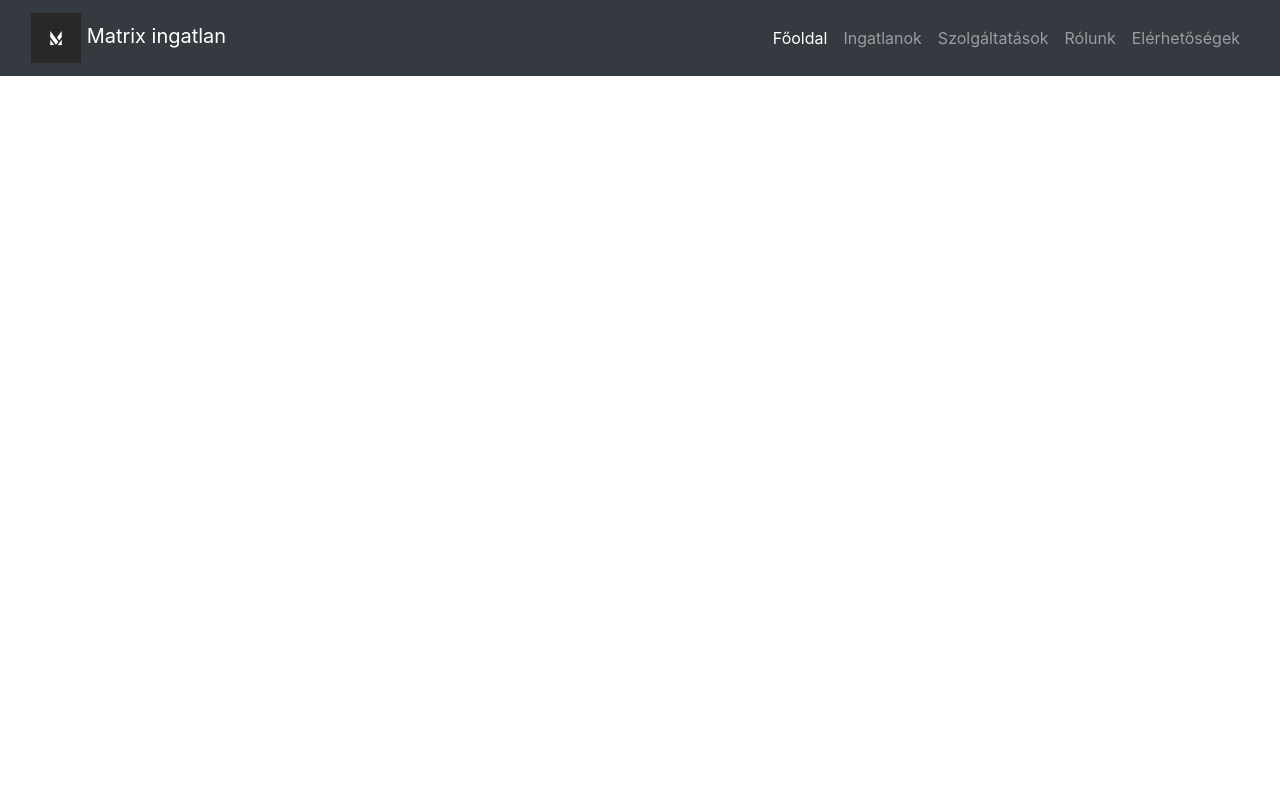
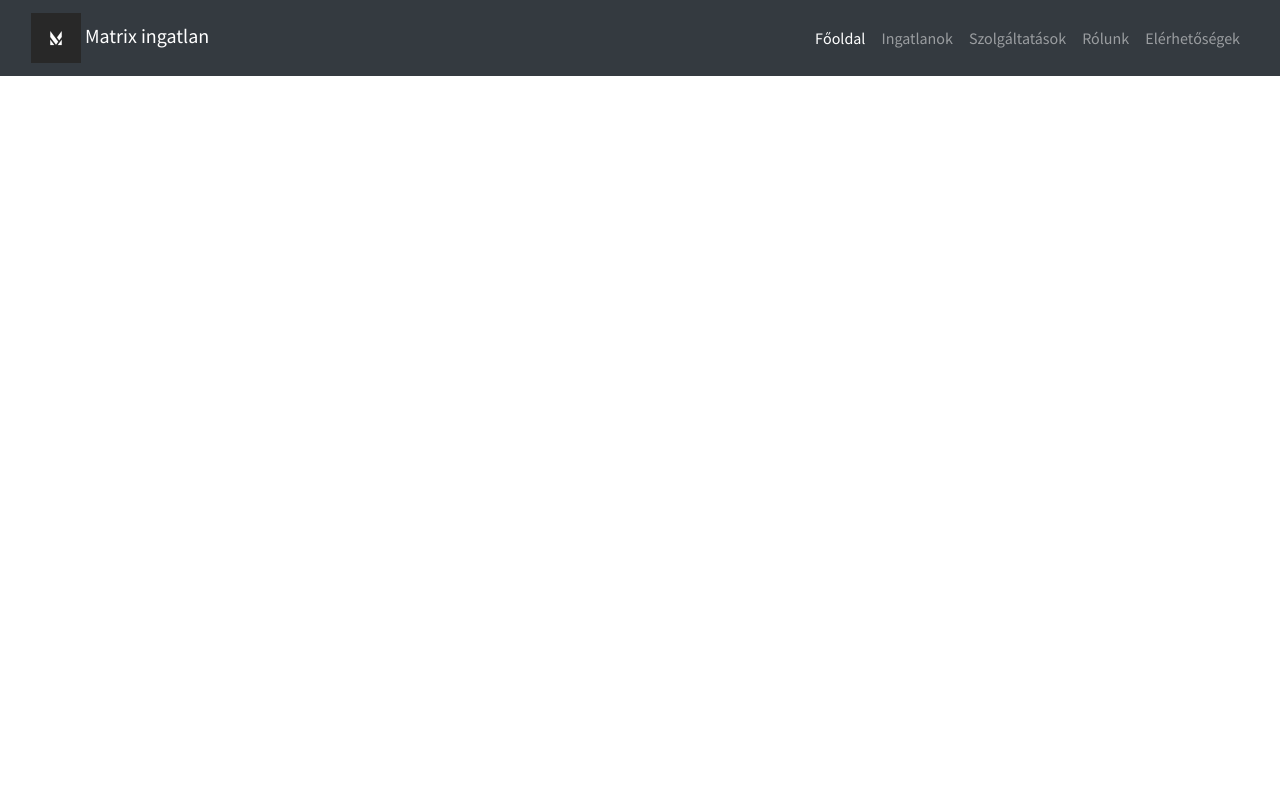
Before and after one commit to janzsob/matrix_ingatlan, a Django app: page / in a window 1280 px wide. Run offline with Django 3.2, Linux system fonts and the light colour scheme; some libraries are stand-ins or nearby versions.

Commit message:
added google fonts to css style file

```diff
--- a/webapp/static/webapp/style.css
+++ b/webapp/static/webapp/style.css
@@ -1,5 +1,8 @@
+@import url("https://fonts.googleapis.com/css2?family=Source+Sans+Pro&display=swap");
+
 html,
 body {
   height: 100%;
   width: 100%;
+  font-family: "Source Sans Pro", sans-serif;
 }
```
